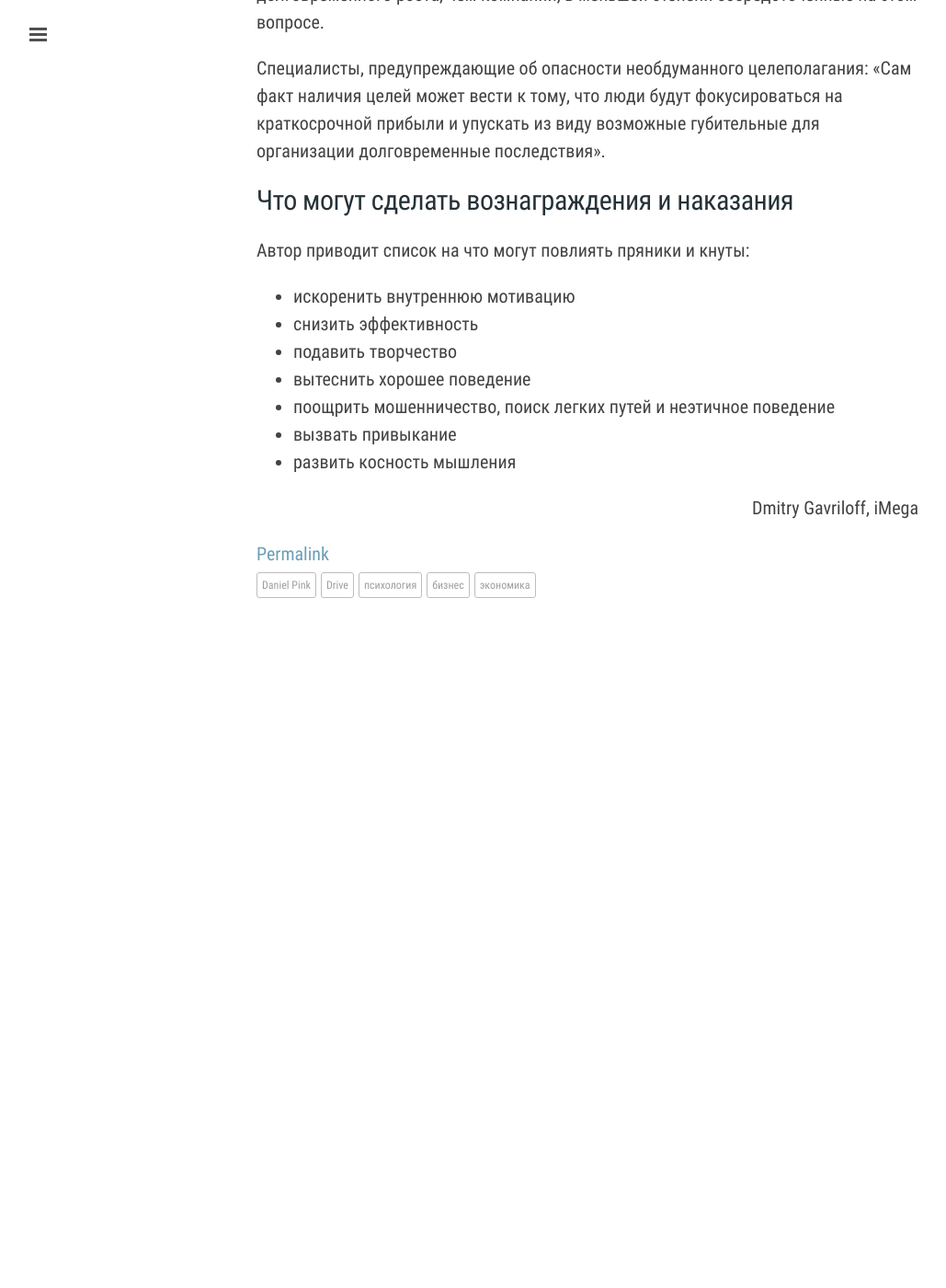
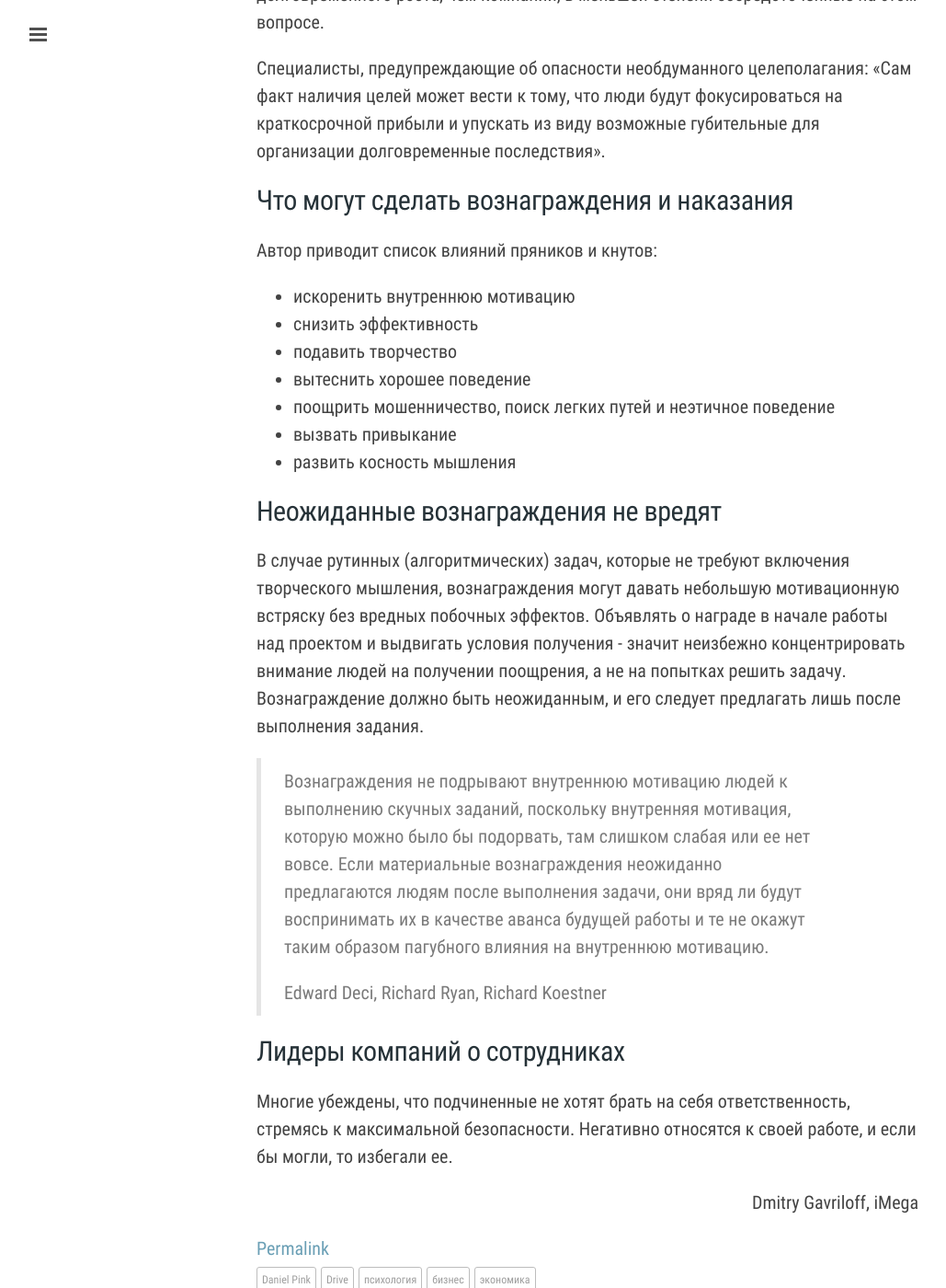
Before and after one commit to iMega/imega.github.io, a Jekyll site: the page built from _posts/2016-12-30-daniel-pink-drive.md, in a window 1280 px wide and 1400 px high, scrolled down 4383 px. Shown: the whole window at 92% size, without its empty margins (1-1030 px from the left). Built offline with Jekyll 4.4.1, drawn with Linux system fonts in a browser that asks for light colours; comment, search, counter and statistics services are not loaded; before the commit the page ends 5086 px from its top, so only the background shows below that.

Commit message:
daniel pink drive

```diff
--- a/_posts/2016-12-30-daniel-pink-drive.md
+++ b/_posts/2016-12-30-daniel-pink-drive.md
@@ -158,7 +158,7 @@ tags:
 губительные для организации долговременные последствия».
 
 ## Что могут сделать вознаграждения и наказания
-Автор приводит список на что могут повлиять пряники и кнуты:
+Автор приводит список влияний пряников и кнутов:
 
   - искоренить внутреннюю мотивацию
   - снизить эффективность
@@ -167,3 +167,26 @@ tags:
   - поощрить мошенничество, поиск легких путей и неэтичное поведение
   - вызвать привыкание
   - развить косность мышления
+
+## Неожиданные вознаграждения не вредят
+В случае рутинных (алгоритмических) задач, которые не требуют включения
+творческого мышления, вознаграждения могут давать небольшую мотивационную
+встряску без вредных побочных эффектов. Объявлять о награде в начале работы над
+проектом и выдвигать условия получения - значит неизбежно концентрировать
+внимание людей на получении поощрения, а не на попытках решить задачу.
+Вознаграждение должно быть неожиданным, и его следует предлагать лишь после
+выполнения задания.
+
+>Вознаграждения не подрывают внутреннюю мотивацию людей к выполнению скучных
+>заданий, поскольку внутренняя мотивация, которую можно было бы подорвать,
+>там слишком слабая или ее нет вовсе.
+>Если материальные вознаграждения неожиданно предлагаются людям после выполнения
+>задачи, они вряд ли будут воспринимать их в качестве аванса будущей работы и
+>те не окажут таким образом пагубного влияния на внутреннюю мотивацию.
+>
+>Edward Deci, Richard Ryan, Richard Koestner
+
+## Лидеры компаний о сотрудниках
+Многие убеждены, что подчиненные не хотят брать на себя ответственность,
+стремясь к максимальной безопасности. Негативно относятся к своей работе, и
+если бы могли, то избегали ее.
```
